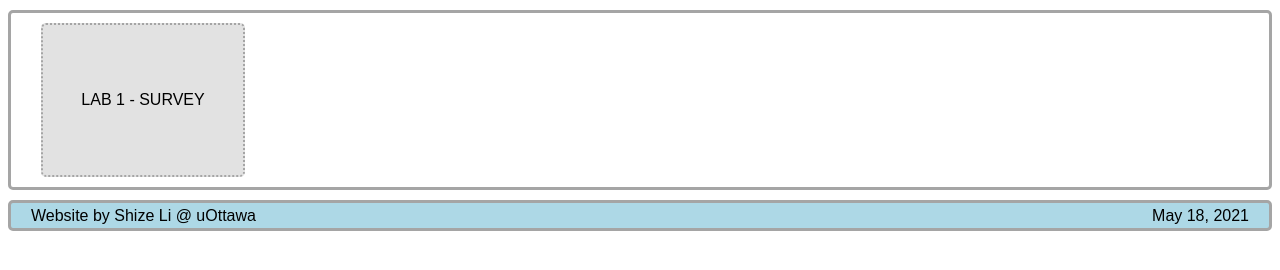
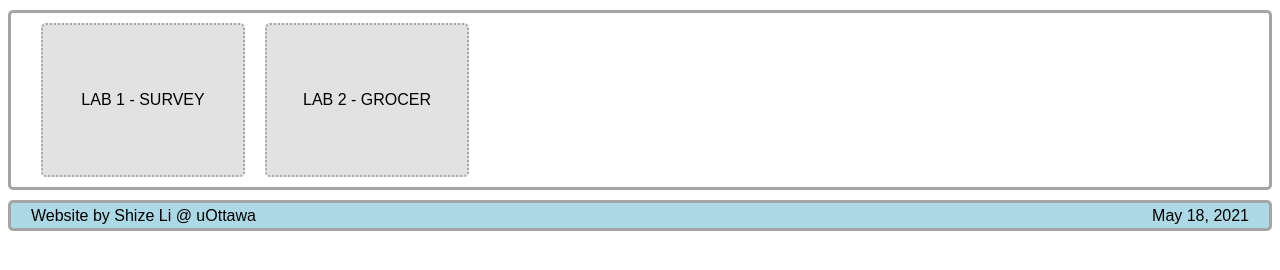
Before and after one commit to ShizeMation/SEG3125, a plain HTML site: page index.html in a window 1280 px wide. Shown: the part 94-364 px from the top of the page. Drawn offline with Linux system fonts and the light colour scheme.

Commit message:
Added link to lab 2

```diff
--- a/index.html
+++ b/index.html
@@ -17,6 +17,7 @@
     </header>
     <main>
         <a class="lab-btn" href="lab1/">LAB 1 - SURVEY</a>
+        <a class="lab-btn" href="lab2/">LAB 2 - GROCER</a>
     </main>
     <footer>
         <div>Website by Shize Li @ uOttawa</div>
```
